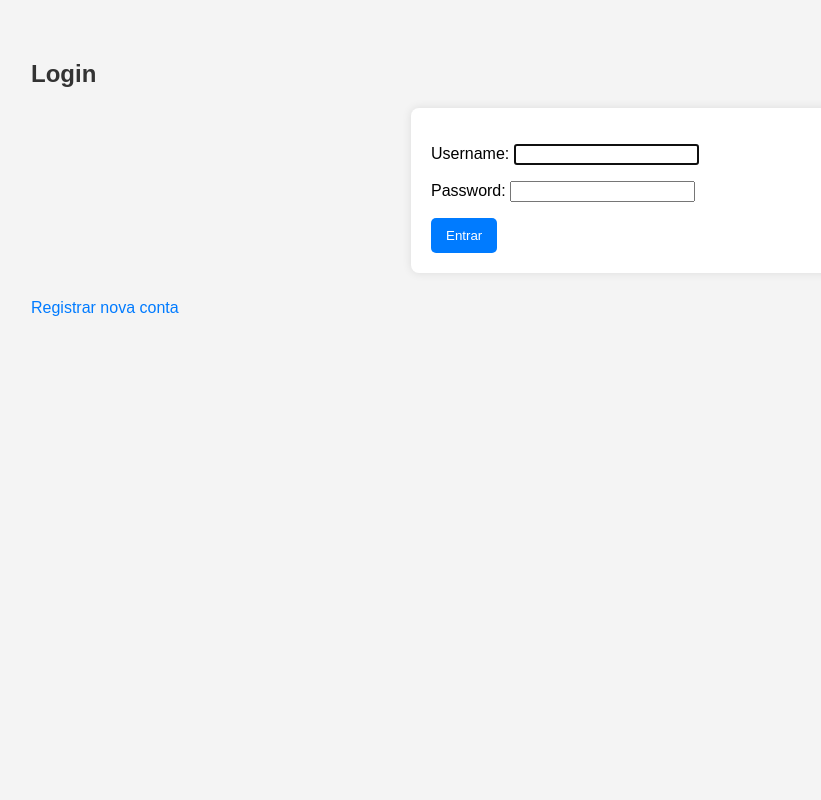
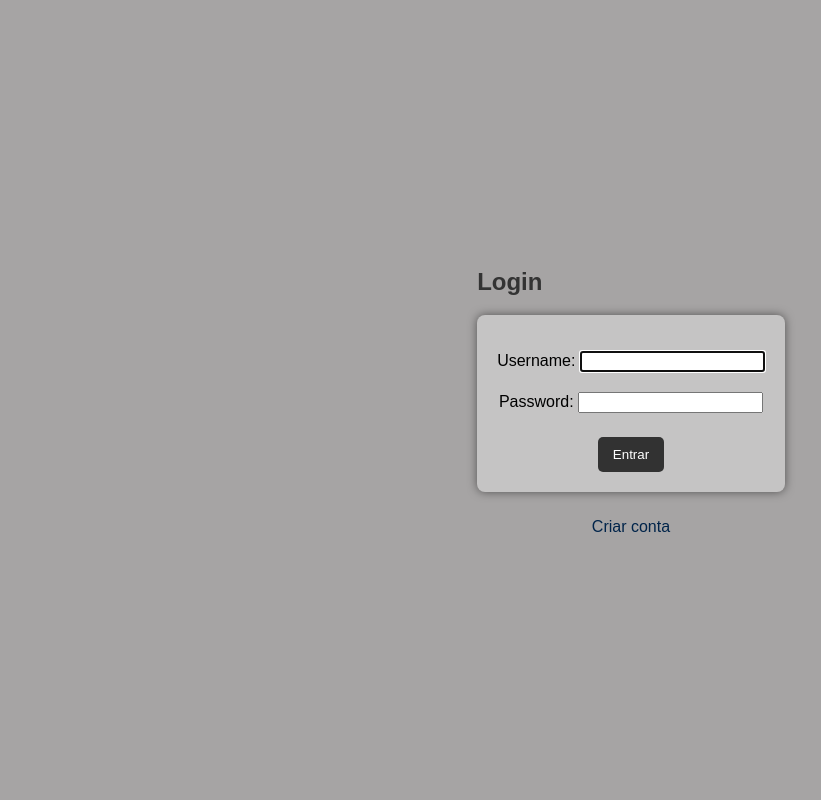
Before and after one commit to LeonardoCAlves/Django, a Django app: page /login/ in a window 1280 px wide. Shown: the whole page, without its empty margins (9-830 px from the left). Run offline with Django 5.2, Linux system fonts and the light colour scheme.

Commit message:
STYLE: Ajustes no estilo da página Login, está pronta e funcional, criei arquivo estatico de estilo para o css.

```diff
--- a/Sistema/sistema/autenticacao/templates/autenticacao/login.html
+++ b/Sistema/sistema/autenticacao/templates/autenticacao/login.html
@@ -7,10 +7,12 @@
     <link rel="stylesheet" href="{% static 'css/estilo.css' %}">
 </head>
 <body>
+    <div class="container">
+        <div>
             <h2>Login</h2>
 
             {% if form.errors %}
-    <p style="color:red;">Usuário ou senha inválidos!</p>
+            <p style="color:red;">Dados incorretos!</p>
             {% endif %}
 
             <form method="post" action="{% url 'login' %}">
@@ -18,8 +20,12 @@
                 {{ form.as_p }}
                 <button type="submit">Entrar</button>
             </form>
+            <div class="cadastrar">
                 {% if not user.is_authenticated %}
-        <p><a href="{% url 'registrar' %}">Registrar nova conta</a></p>
+                    <p><a href="{% url 'registrar' %}">Criar conta</a></p>
                 {% endif %}
+            </div>
+        </div>
+    </div>
 </body>
 </html>
--- a/Sistema/sistema/static/css/estilo.css
+++ b/Sistema/sistema/static/css/estilo.css
@@ -1,8 +1,20 @@
 body {
     font-family: Arial, sans-serif;
-    background-color: #f4f4f4;
-    margin: 20px;
-    padding: 20px;
+    background-color: #a6a4a4;
+    margin: 0px;
+    padding: 0px;
+}
+
+.container {
+    height: 100vh;
+    display: flex;
+    flex-direction: column;
+    justify-content: center;
+    align-items: center;
+}
+
+.cadastrar {
+    text-align: center;
 }
 
 h1, h2 {
@@ -10,21 +22,30 @@ h1, h2 {
 }
 
 form {
-    background: white;
+    display: flex;
+    justify-content: center;
+    align-items: center;
+    flex-direction: column;
+    background: #c5c4c4;
     padding: 20px;
     border-radius: 8px;
     max-width: 400px;
     margin: auto;
-    box-shadow: 0 0 10px rgba(0,0,0,0.1);
+    box-shadow: 0 0 10px rgba(0,0,0,0.5);
+}
+
+form p {
+    margin-bottom: 4px; /* Ajuste para a distância que preferir */
 }
 
 button {
-    background: #007bff;
+    background: #323232;
     color: white;
     border: none;
     padding: 10px 15px;
     border-radius: 5px;
     cursor: pointer;
+    margin-top: 20px;
 }
 
 button:hover {
@@ -34,6 +55,6 @@ button:hover {
 a {
     display: inline-block;
     margin-top: 10px;
-    color: #007bff;
+    color: #01244a;
     text-decoration: none;
 }
```
Lines whose indentation alone changed are shown as unchanged.
